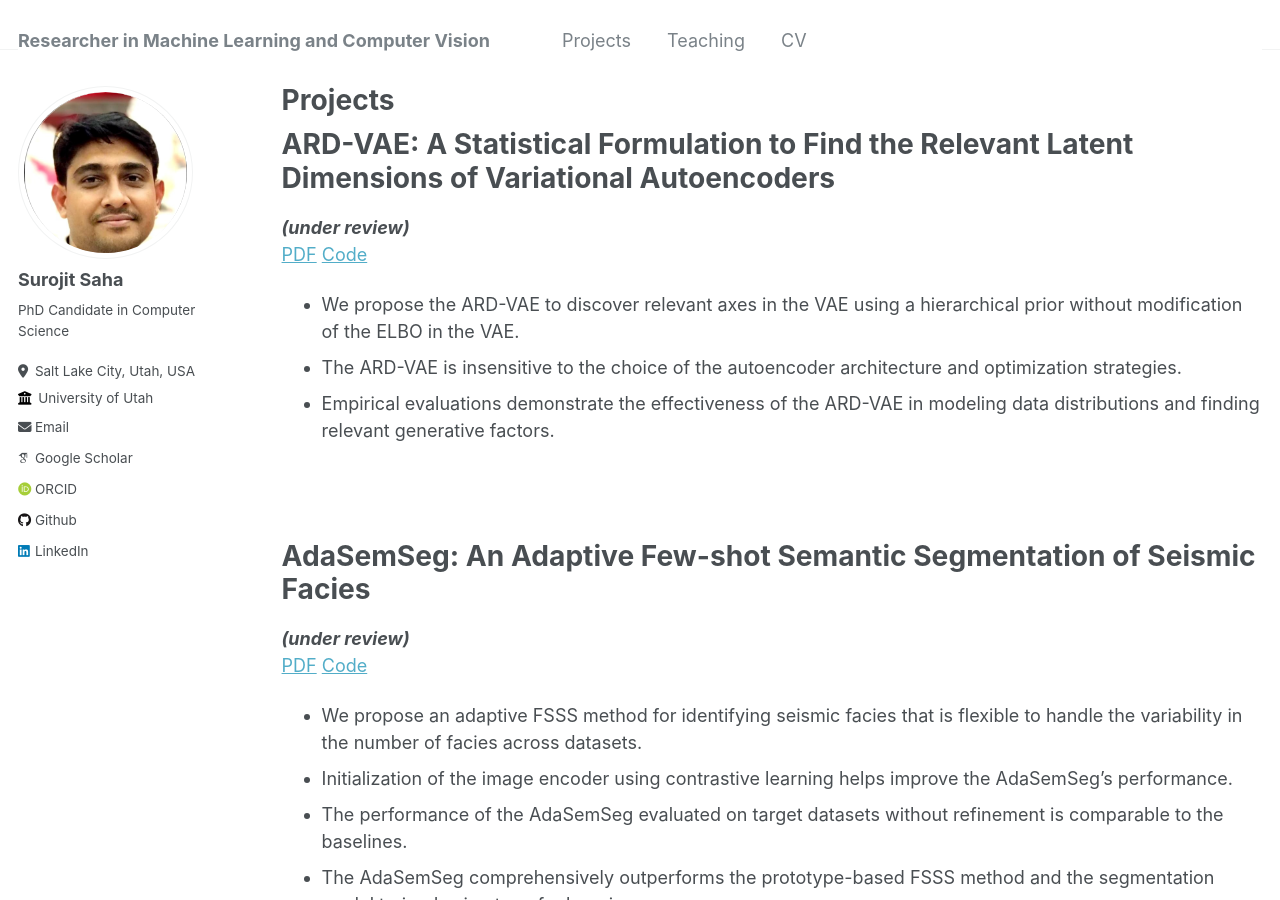
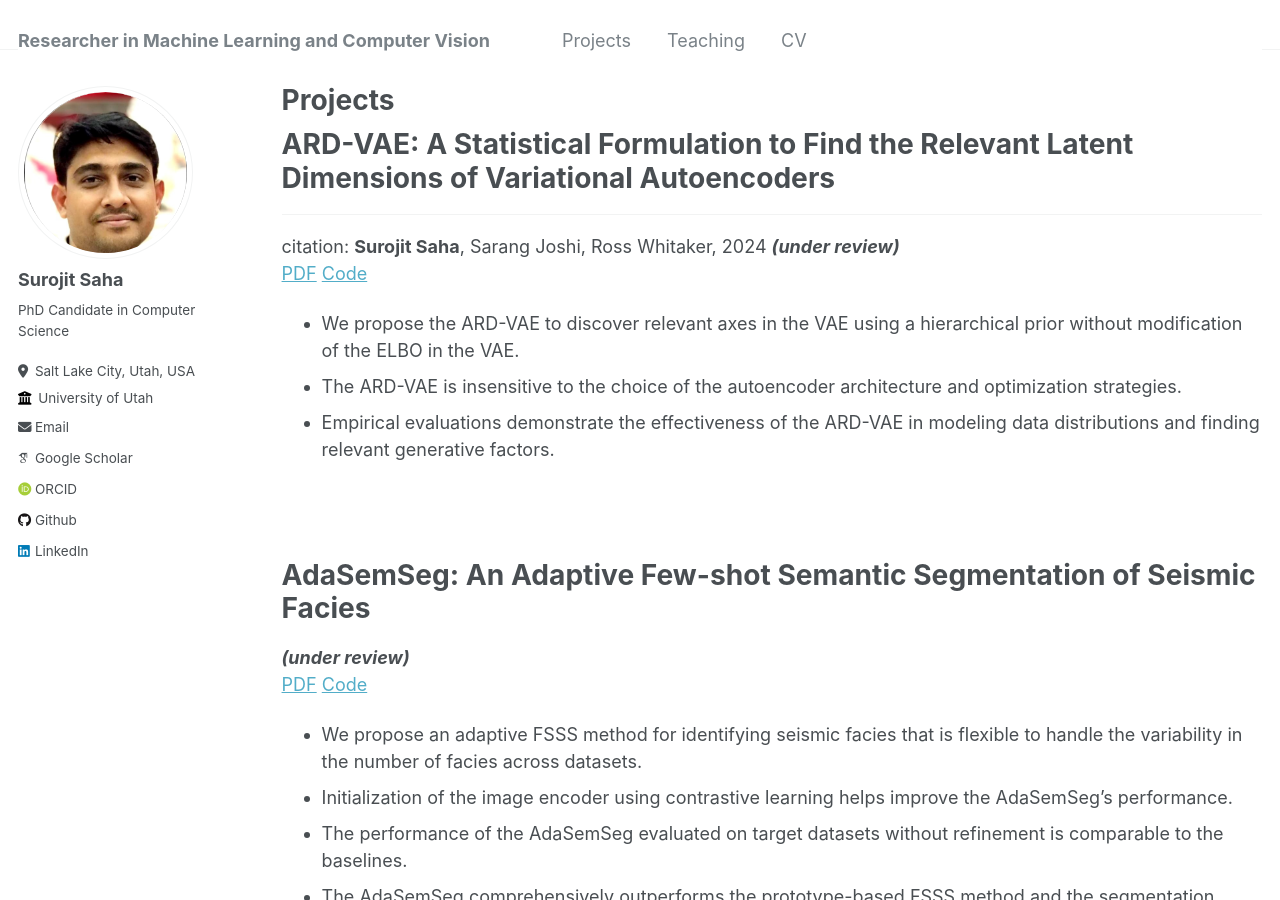
Before and after one commit to Surojit-Utah/Surojit-Utah.github.io, a Jekyll site: the page built from _pages/publications.md, in a window 1280 px wide and 900 px high. Built offline with Jekyll 4.4.1, drawn with Linux system fonts in a browser that asks for light colours; some web fonts are replaced.

Commit message:
Update publications.md

```diff
--- a/_pages/publications.md
+++ b/_pages/publications.md
@@ -6,11 +6,8 @@ author_profile: true
 ---
 
 # ARD-VAE: A Statistical Formulation to Find the Relevant Latent Dimensions of Variational Autoencoders
-<!---
 ---
-citation: 'Surojit Saha, Ross Whitaker. (2024). &quot; Matching aggregate posteriors in the variational autoencoder.&quot; <i>ICPR </i>.'
----
--->
+citation: <b>Surojit Saha</b>, Sarang Joshi, Ross Whitaker, 2024
 ***(under review)***<br />
 [PDF](http://surojit-utah.github.io/files/ARD_VAE.pdf "PDF") [Code](https://github.com/Surojit-Utah/ARD-VAE "Code")
 
```
